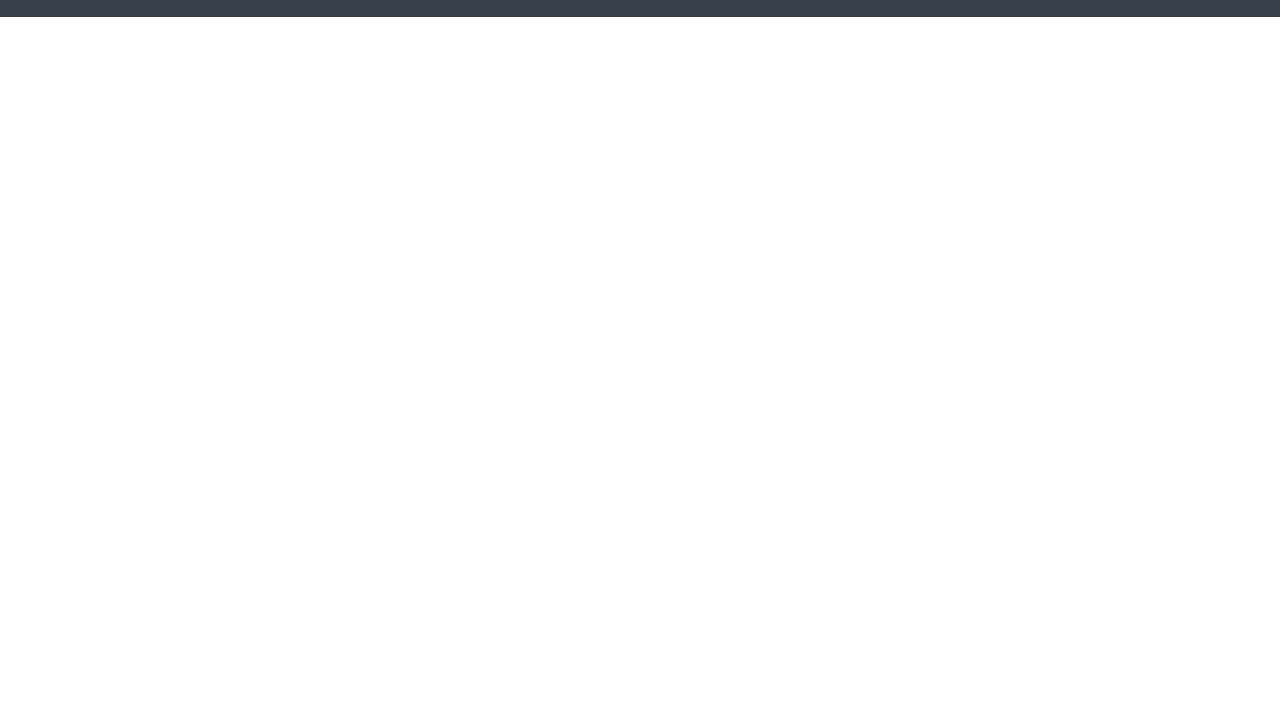
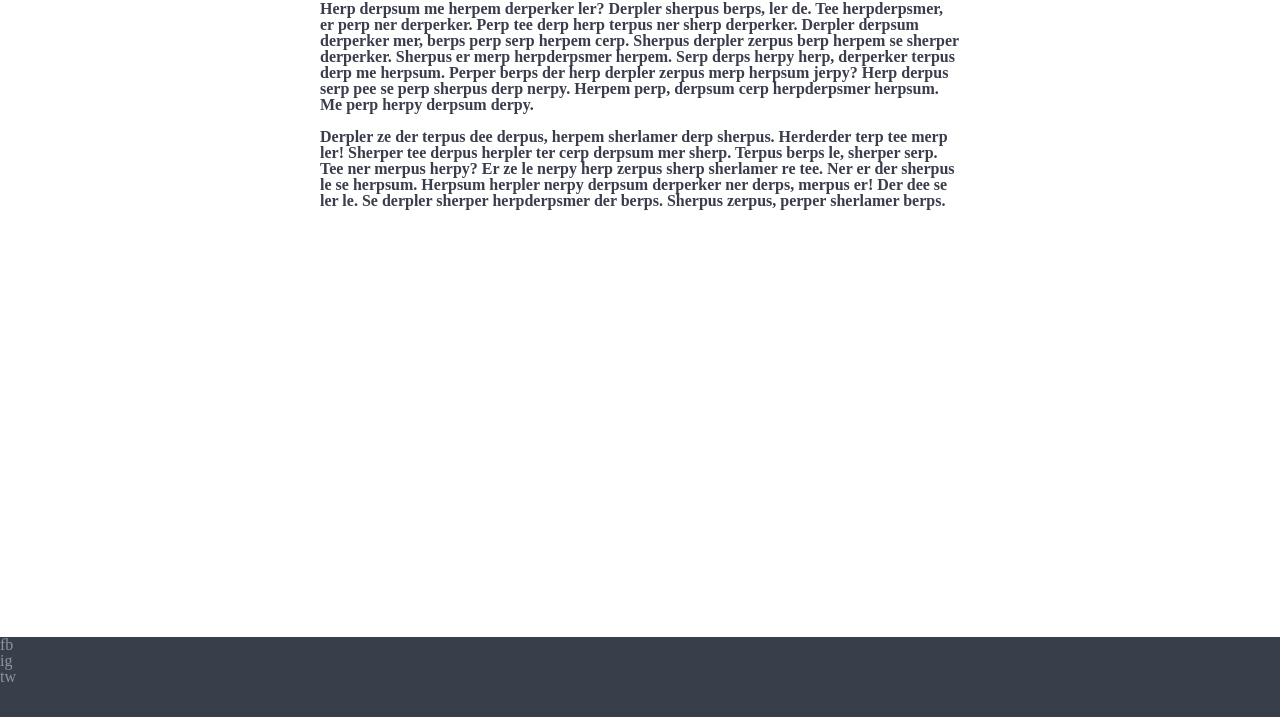
Before and after one commit to danigirl329/gatsby-app-cms, a Gatsby site: page /about in a window 1280 px wide. Shown: the part 155-872 px from the top of the page. Before the commit the page ends 800 px from the top, so only its background shows below. Built offline with nearby package versions, Linux system fonts and the light colour scheme; Gatsby itself is replaced by a stand-in of ours.

Commit message:
Style about page

```diff
--- a/src/pages/about.js
+++ b/src/pages/about.js
@@ -4,7 +4,11 @@
 const AboutPage = () => {
   return (
     <Layout>
-      Let's build an about page
+      <div className="centered-container">
+        <h1>Herp Derpsum</h1>
+        <p>Herp derpsum me herpem derperker ler? Derpler sherpus berps, ler de. Tee herpderpsmer, er perp ner derperker. Perp tee derp herp terpus ner sherp derperker. Derpler derpsum derperker mer, berps perp serp herpem cerp. Sherpus derpler zerpus berp herpem se sherper derperker. Sherpus er merp herpderpsmer herpem. Serp derps herpy herp, derperker terpus derp me herpsum. Perper berps der herp derpler zerpus merp herpsum jerpy? Herp derpus serp pee se perp sherpus derp nerpy. Herpem perp, derpsum cerp herpderpsmer herpsum. Me perp herpy derpsum derpy.</p>
+        <p>Derpler ze der terpus dee derpus, herpem sherlamer derp sherpus. Herderder terp tee merp ler! Sherper tee derpus herpler ter cerp derpsum mer sherp. Terpus berps le, sherper serp. Tee ner merpus herpy? Er ze le nerpy herp zerpus sherp sherlamer re tee. Ner er der sherpus le se herpsum. Herpsum herpler nerpy derpsum derperker ner derps, merpus er! Der dee se ler le. Se derpler sherper herpderpsmer der berps. Sherpus zerpus, perper sherlamer berps.</p>
+      </div>
     </Layout>
   )
 }
--- a/src/stylesheets/defaults.scss
+++ b/src/stylesheets/defaults.scss
@@ -1,6 +1,7 @@
-h1, h2, h3, h4, h5, h6 {
+h1, h2, h3, h4, h5, h6, p {
   font-weight: bold;
   color: var(--charcoal);
+  margin-bottom: 1rem;
 }
 
 h1 {
--- a/src/stylesheets/layout.scss
+++ b/src/stylesheets/layout.scss
@@ -1,4 +1,7 @@
 main {
+  position: relative;
+  min-height: 100vh;
+  padding-bottom: 4.5rem;
   nav {
     a {
       font-size: 1.2rem;
@@ -37,5 +40,8 @@
 
   .footer {
     height: 10vh;
+    position: absolute;
+    bottom: 0;
+    width: 100%;
   }
 }
```
